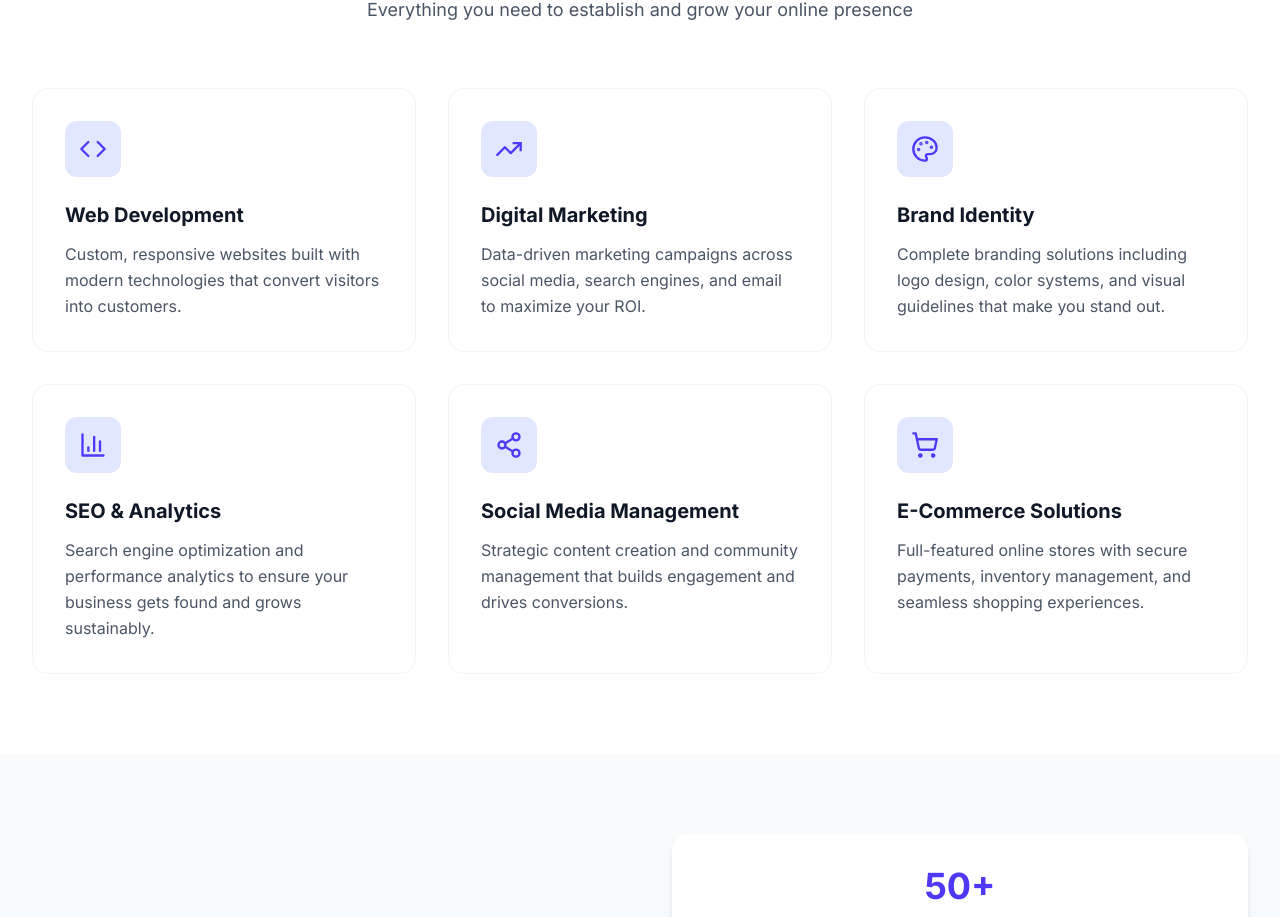
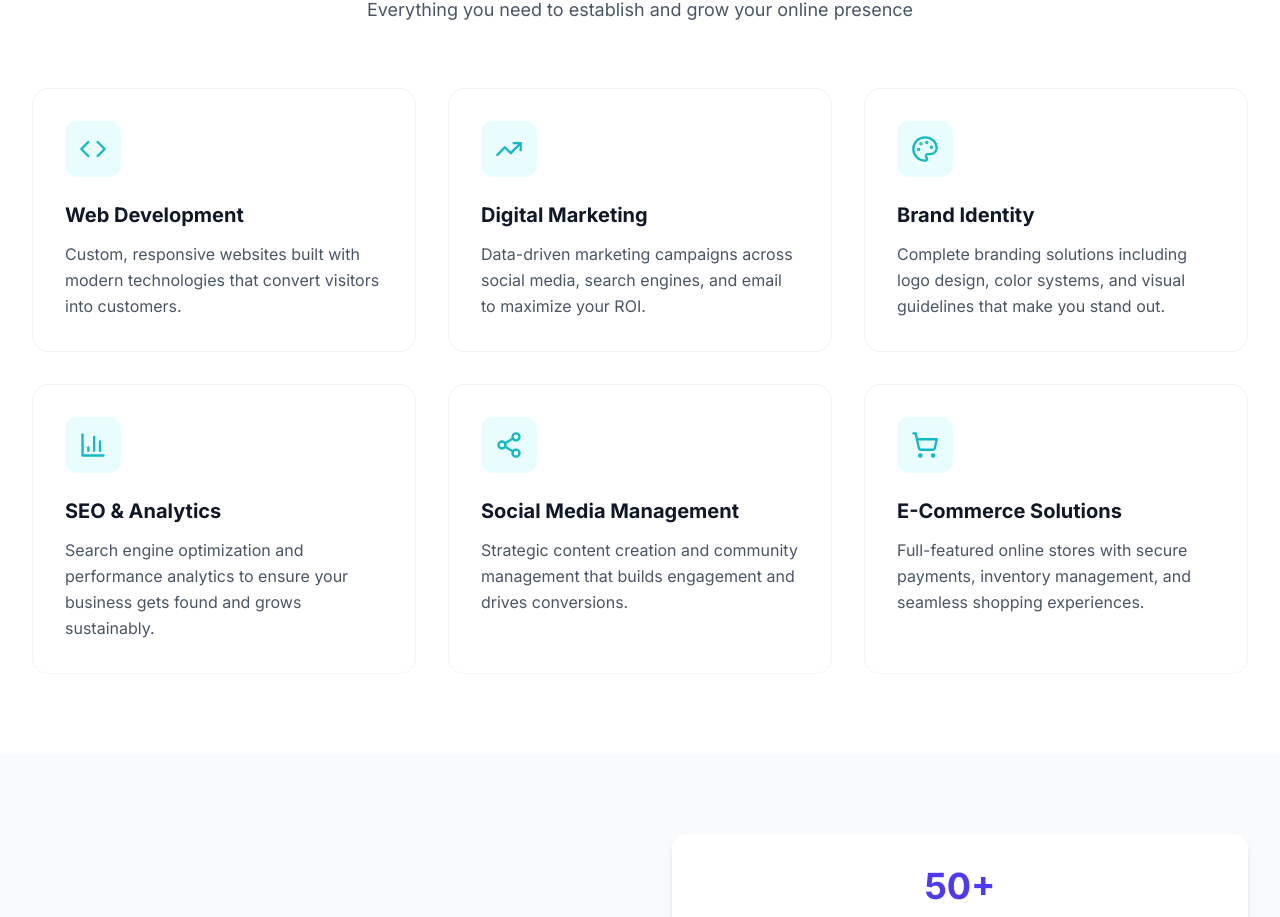
Before and after one commit to moncefdegital-web/merini-digital-platform, a React (Vite) app: page / in a window 1280 px wide. Shown: the part 940-1857 px from the top of the page. Built offline with nearby package versions, Linux system fonts and the light colour scheme.

Commit message:
Apply Merini Digital cyan and black brand styling

```diff
--- a/src/components/Services.tsx
+++ b/src/components/Services.tsx
@@ -29,9 +29,9 @@ export default function Services() {
           {t.services.items.map((service, index) => (
             <div
               key={index}
-              className="group p-8 rounded-2xl border border-gray-100 hover:border-indigo-200 hover:shadow-xl transition-all duration-300 bg-white"
+              className="group p-8 rounded-2xl border border-gray-100 hover:border-[#BDEFF3] hover:shadow-xl transition-all duration-300 bg-white"
             >
-              <div className="w-14 h-14 rounded-xl bg-indigo-100 text-indigo-600 flex items-center justify-center mb-6 group-hover:bg-indigo-600 group-hover:text-white transition-colors">
+              <div className="w-14 h-14 rounded-xl bg-[#E9FDFF] text-[#12B8C4] flex items-center justify-center mb-6 group-hover:bg-[#35DCE7] group-hover:text-[#050505] transition-colors">
                 {iconMap[service.icon]}
               </div>
               <h3 className="text-xl font-bold text-gray-900 mb-3">
```
